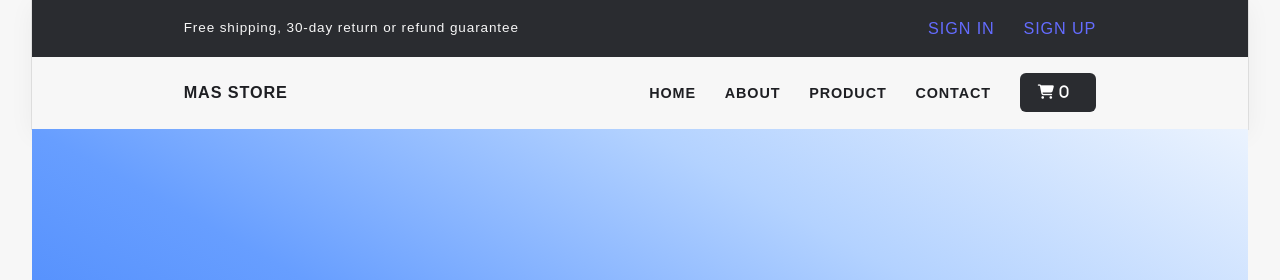
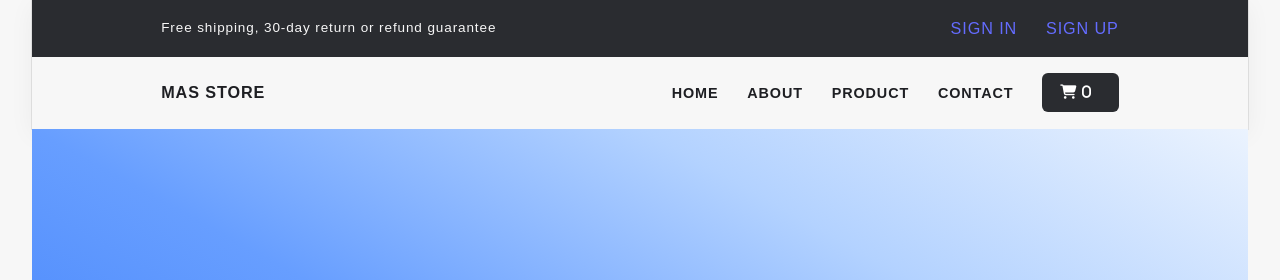
Before and after one commit to Aheed-Siddiqui-Official/E-Commerce-Website, a website built with Vite: page index.html in a window 1280 px wide. Shown: the top 280 px of the page. Built offline with nearby package versions, Linux system fonts and the light colour scheme.

Commit message:
css styling

```diff
--- a/src/style.css
+++ b/src/style.css
@@ -87,7 +87,7 @@ a {
 
 /*! layout */
 .container {
-  max-width: 105rem;
+  max-width: 110rem;
   margin: 0 auto;
   padding: 9.6rem 2.4rem;
 }
```
